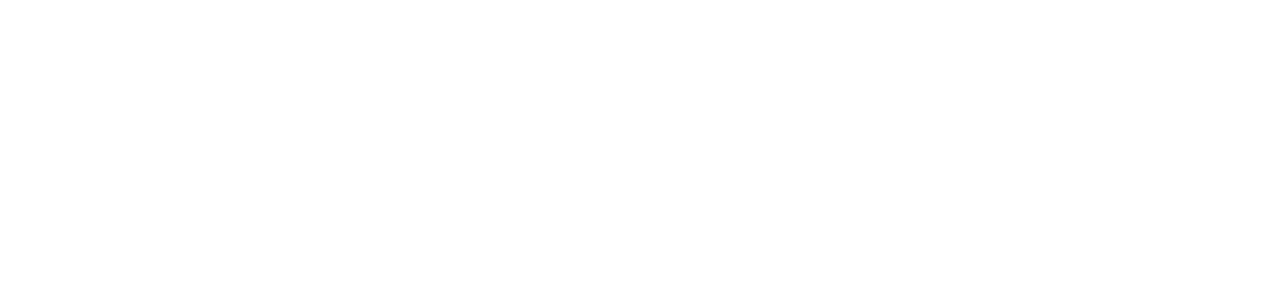
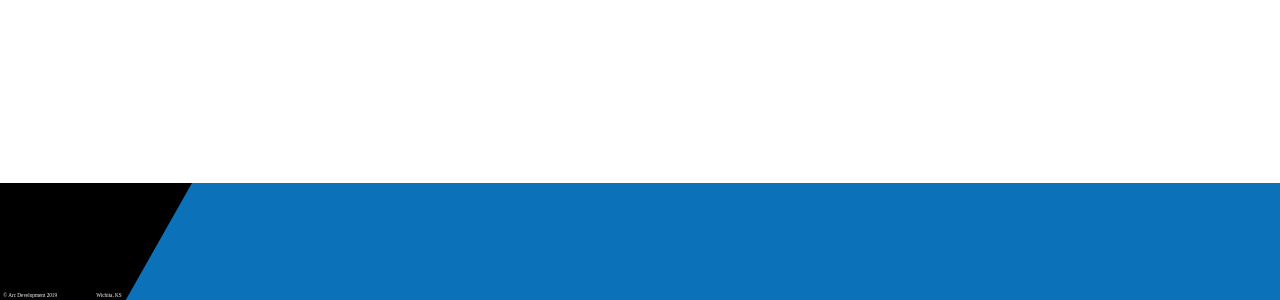
Before and after one commit to Madalin-Antonoiu/Material-UI-Learning, a React (Create React App) app: page /estimate in a window 1280 px wide. Shown: the part 701-1001 px from the top of the page. Before the commit the page ends 800 px from the top, so only its background shows below. Built offline with nearby package versions, Linux system fonts and the light colour scheme; a web font is replaced by a local one.

Commit message:
Footer Setup

```diff
--- a/public/index.html
+++ b/public/index.html
@@ -9,7 +9,6 @@
       name="description"
       content="Web site created using create-react-app"
     />
-    <link rel="apple-touch-icon" href="%PUBLIC_URL%/logo192.png" />
     <!--
       manifest.json provides metadata used when your web app is installed on a
       user's mobile device or desktop. See https://developers.google.com/web/fundamentals/web-app-manifest/
@@ -29,7 +28,7 @@
     -->
     <title>Arc Development</title>
   </head>
-  <body>
+  <body style="margin: 0">
     <noscript>You need to enable JavaScript to run this app.</noscript>
     <div id="root"></div>
     <!--
--- a/src/components/App.js
+++ b/src/components/App.js
@@ -1,5 +1,6 @@
 import React from 'react';
 import Header from '../components/ui/Header';
+import Footer from '../components/ui/Footer';
 import { ThemeProvider } from "@material-ui/core/styles"
 import { BrowserRouter, Route, Switch } from "react-router-dom"
 import theme from "./ui/Theme"
@@ -11,16 +12,18 @@
         <Header />
 
         <Switch>
-          <Route exact path="/" component={() => <div>Home</div>} />
-          <Route path="/services" component={() => <div>Services</div>} />
-          <Route path="/customsoftware" component={() => <div>Custom Software</div>} />
-          <Route path="/mobileapps" component={() => <div>Mobile Apps</div>} />
-          <Route path="/websites" component={() => <div>Websites</div>} />
-          <Route path="/revolution" component={() => <div>The Revolution</div>} />
-          <Route path="/about" component={() => <div>About Us</div>} />
-          <Route path="/contact" component={() => <div>Contact Us</div>} />
-          <Route path="/estimate" component={() => <div>Estimate</div>} />
+          <Route exact path="/" component={() => <div style={{ height: "100vh" }}>Home</div>} />
+          <Route path="/services" component={() => <div style={{ height: "100vh" }}>Services</div>} />
+          <Route path="/customsoftware" component={() => <div style={{ height: "100vh" }}>Custom Software</div>} />
+          <Route path="/mobileapps" component={() => <div style={{ height: "100vh" }}>Mobile Apps</div>} />
+          <Route path="/websites" component={() => <div style={{ height: "100vh" }}>Websites</div>} />
+          <Route path="/revolution" component={() => <div style={{ height: "100vh" }}>The Revolution</div>} />
+          <Route path="/about" component={() => <div style={{ height: "100vh" }}>About Us</div>} />
+          <Route path="/contact" component={() => <div style={{ height: "100vh" }}>Contact Us</div>} />
+          <Route path="/estimate" component={() => <div style={{ height: "100vh" }}>Estimate</div>} />
         </Switch>
+
+        <Footer />
 
       </BrowserRouter>
     </ThemeProvider>
--- /dev/null
+++ b/src/components/ui/Footer.js
@@ -0,0 +1,37 @@
+import React from 'react'
+import { makeStyles } from '@material-ui/core/styles';
+import footerAdornment from '../../assets/Footer Adornment.svg'
+
+const useStyles = makeStyles(theme => ({
+    footer: {
+        backgroundColor: theme.palette.common.blue,
+        width: "100%",
+        zIndex: 1302,
+        position: "relative"
+    },
+    adornment: {
+        width: "12em",
+        verticalAlign: "bottom",
+        [theme.breakpoints.down("md")]: {
+            width: "9.25em"
+        },
+        [theme.breakpoints.down("xs")]: {
+            width: "7.25em"
+        }
+    }
+}))
+
+export default function Footer() {
+    const classes = useStyles();
+
+    return (
+        <footer className={classes.footer}>
+            <img
+                src={footerAdornment}
+                alt="black decorative img"
+                className={classes.adornment}
+            />
+        </footer>
+    )
+
+}
```
Also changed, not shown: src/components/ui/test.js (deleted, +0 -26 lines).
